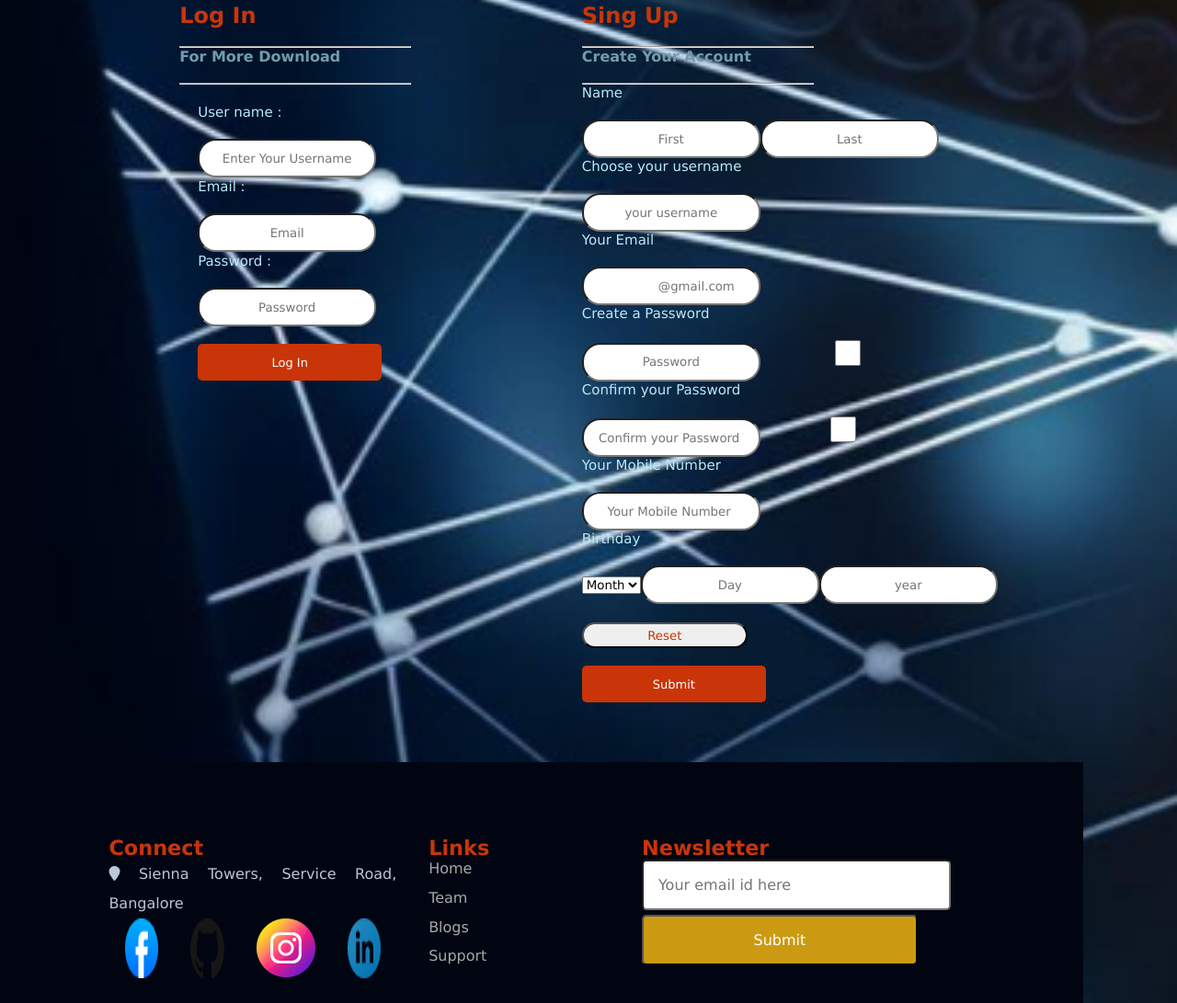
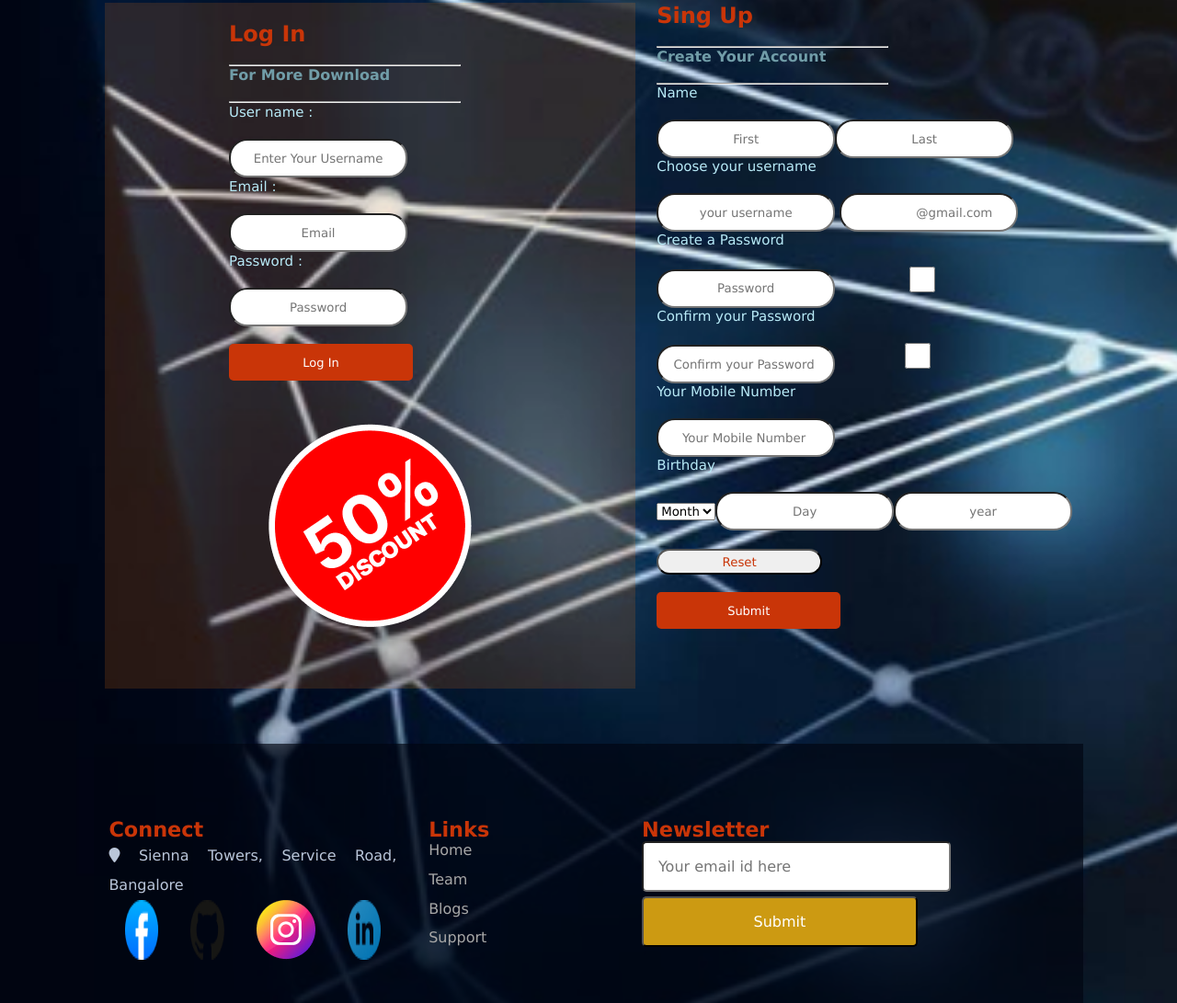
Before and after one commit to alazim-star/Image-World, a plain HTML site: page index.html in a window 1280 px wide. Shown: the part 1706-2797 px from the top of the page at 92% size. Drawn offline with Linux system fonts and the light colour scheme.

Commit message:
changessone word

```diff
--- a/index.html
+++ b/index.html
@@ -38,13 +38,14 @@
             <input type="text" name="" id="image-input" placeholder="3600+ Food">
         </div>
         <div class="image card-4">
-            <h5>Jualary</h5>
+            <h5>Ornaments</h5>
             <p>Gorgeous Design</p>
-            <input type="text" name="" id="image-input" placeholder="4000+ Jualary ">
+            <input type="text" name="" id="image-input" placeholder="4000+ Ornaments ">
 
         </div>
     </div>
-    <!-- third section  -->
+
+    <!-- <4 image row> -->
     <div class="row-3">
         <div class="col-3">
             <div><h1>Image World</h1>
@@ -73,10 +74,11 @@
                 <p>keep your life easy</p>
                 <input type="text" name="" id="image-input" placeholder="20000+ PNG ">
             </div>
+
         </div>
 
     </div>
-    <!-- 4th section  -->
+    <!-- Logo imag-section  -->
      <div class="container">
         <div class="sub-container">
             <div>
@@ -121,14 +123,15 @@
     <!-- <login-from-->
      <section>
      <div class="login-from">
-        <div>
-        <h2>Log In</h2><br>
-            <hr />
-        <h4>For More Download</h4><br>
-        <hr />
+
 
 
     <div class="input-item">
+        <div>
+            <h2>Log In</h2><br>
+                <hr />
+            <h4>For More Download</h4><br>
+            <hr />
     <div>
         <label for="">User name :</label>
         <input type="text" name="" id="" placeholder="Enter Your Username">
@@ -144,6 +147,8 @@
     <div>
 
         <button class="Button">Log In</button>
+    </div>
+    <div><img src="image/50% discount.png" alt="">
     </div>
 
 </div>
@@ -164,13 +169,12 @@
     <div>
         <label for="">Choose your username</label>
         <input type="Email" name="" id="" placeholder="your username">
+        <input type="Email" name="" id="" placeholder="             @gmail.com">
 
-        </div>
-    <div>
-    <label for="">Your Email</label>
-    <input type="Email" name="" id="" placeholder="             @gmail.com">
 
-    </div>
+
+</div>
+
     <div><label for="">Create a Password</label>
         <input type="Password" name="Password" id=""placeholder="Password">
         <input type="checkbox" name="" id="">
@@ -190,7 +194,8 @@
             <option selected>Month</option><input type="text" name="" id="" placeholder="Day"><input type="text" name="" id="" placeholder="year">
         </select>
 
-</div><div>
+</div>
+<div class="rest">
 <input type="reset"><br></div>
       <div>
 
@@ -204,6 +209,7 @@
 
 <!-- footer section  -->
  <footer>
+
     <div class="row primary">
         <div class="column about">
           <h3>Connect</h3>
@@ -237,7 +243,10 @@
           </div>
         </div>
       </div>
+      <!-- copy right section  -->
+
       <div class="row copyright">
+        <hr />
         <div class="footer-menu">
 
         <a href="">Home</a>
@@ -254,3 +263,4 @@
 </footer>
 </body>
 </html>
+<!-- end -->
--- a/styles/style.css
+++ b/styles/style.css
@@ -13,8 +13,10 @@ body{
     padding-left: 8%;
     padding-right: 8%;
     padding-top: 20px;
-
+    background-position: left;
+    position: relative;
 }
+/* nav section  */
 
 .navbar{
     height: 12%;
@@ -73,9 +75,7 @@ padding: 20px;
     border: none;
 
 }
-/* second-part */
-
-
+/*4 image row */
 
 .image{
     transition: transform 0.5s;
@@ -91,8 +91,8 @@ padding: 20px;
     background-size: cover;
 
 
+}
 
-}
 .card-1{
     background-image: url(/image/flower.jpeg)
 
@@ -171,10 +171,13 @@ padding: 20px;
 .sec-card-4{
     background-image: url(/image/Group.png);
 
+
 }
-/* Choice your logo  */
+
+/*  Logo imag-section */
 .container{
     margin-top: 50px;
+   background-color: #010511a9;
 
 
 }
@@ -211,6 +214,17 @@ padding: 20px;
     display: flex;
     justify-content: space-around;
     margin-bottom: 60px;
+
+
+
+}
+.input-item{
+    background-color: #e46f0f2c;
+    width: fit-content;
+    align-items: center;
+    justify-content: center;
+    display: flex;
+    /* height: 500px; */
 
 
 }
@@ -251,11 +265,6 @@ padding: 20px;
 }
 
 /* Create Your Account */
-.Sing-up-container {
-    /* display: flex; */
-
-
-}
 
 .input-item-2 input{
     color: #c93508;
@@ -280,11 +289,12 @@ padding: 20px;
 
  /* Footer  */
  footer {
-    background-color:rgb(1,5,17);
+    background-color:#010511a9;
     color: white;
     bottom: 0;
   width: 100%;
     font-size: 16px;
+    height: 400px;
 
     box-sizing: border-box;
   }
@@ -310,11 +320,9 @@ padding: 20px;
     min-height: 50px;
   }
   h3 {
-
-
     color: #c93508;
     font-size: 1.4em;
-    /* white-space: nowrap; */
+
   }
   .ul-footer {
     list-style: none;
@@ -354,19 +362,18 @@ padding: 20px;
   div.social {
     display: flex;
     justify-content: space-around;
-    font-size: 2rem;
+    font-size: 1rem;
     flex-direction: row;
-    margin-top: 1 em;
+
   }
-
 
   /* copy right section */
   .copyright {
     padding: 0.3em 1em;
-    background-color: #25262e;
   }
   .footer-menu{
     float: left;
+    margin-bottom: 50px;
 
   }
   .footer-menu a{
@@ -374,10 +381,14 @@ padding: 20px;
     padding: 6px;
     text-decoration: none;
   }
-  .footer-menu a:hover, .social i:hover{
+  .footer-menu a:hover, .social :hover{
     color: #c7940a;
   }
   .copyright p {
     font-size: .9rem;
     text-align: center;
   }
+  .discount{
+    position: absolute;
+}
+  /* end  */
```
Also changed, not shown: image/Watch.jpeg (added).
